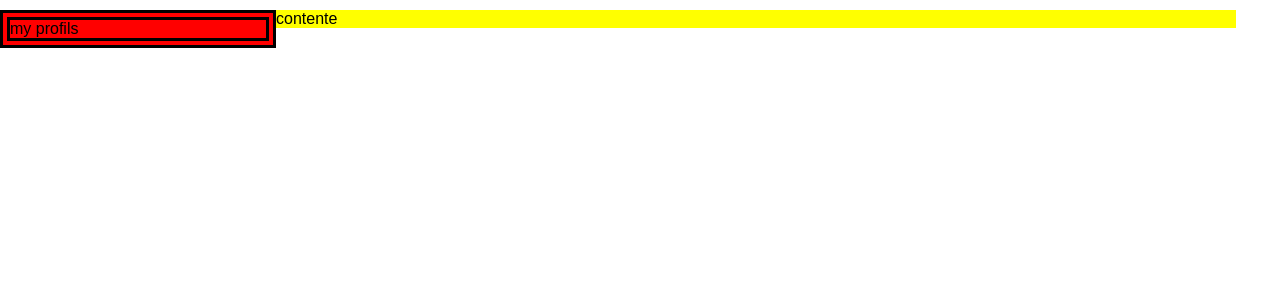
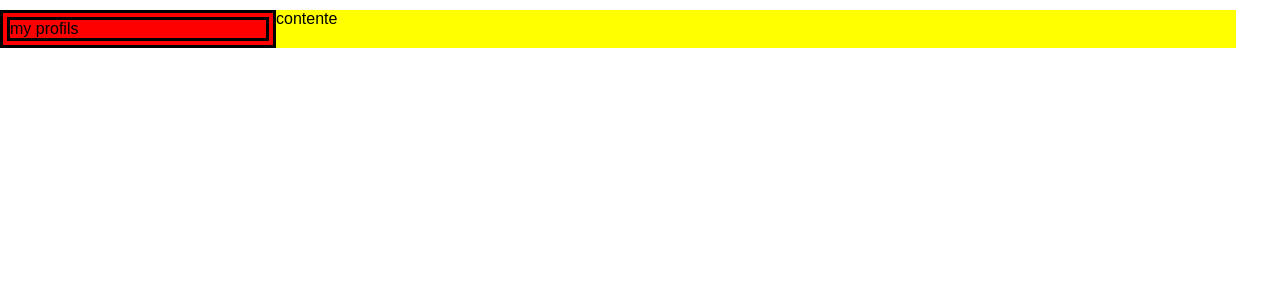
Before and after one commit to CoderLee2014/CoderLee2014, a PHP site: page / in a window 1280 px wide. Shown: the part 129-429 px from the top of the page. Run offline with PHP 8.4, Linux system fonts and the light colour scheme.

Commit message:
Update stylesheets.css

```diff
--- a/stylesheets/stylesheets.css
+++ b/stylesheets/stylesheets.css
@@ -10,7 +10,7 @@
 }
 #contents{
   width:75%;
-  height:38;
+  height:38px;
   float:left;
   display:inline-flex;
   background:yellow;
```
